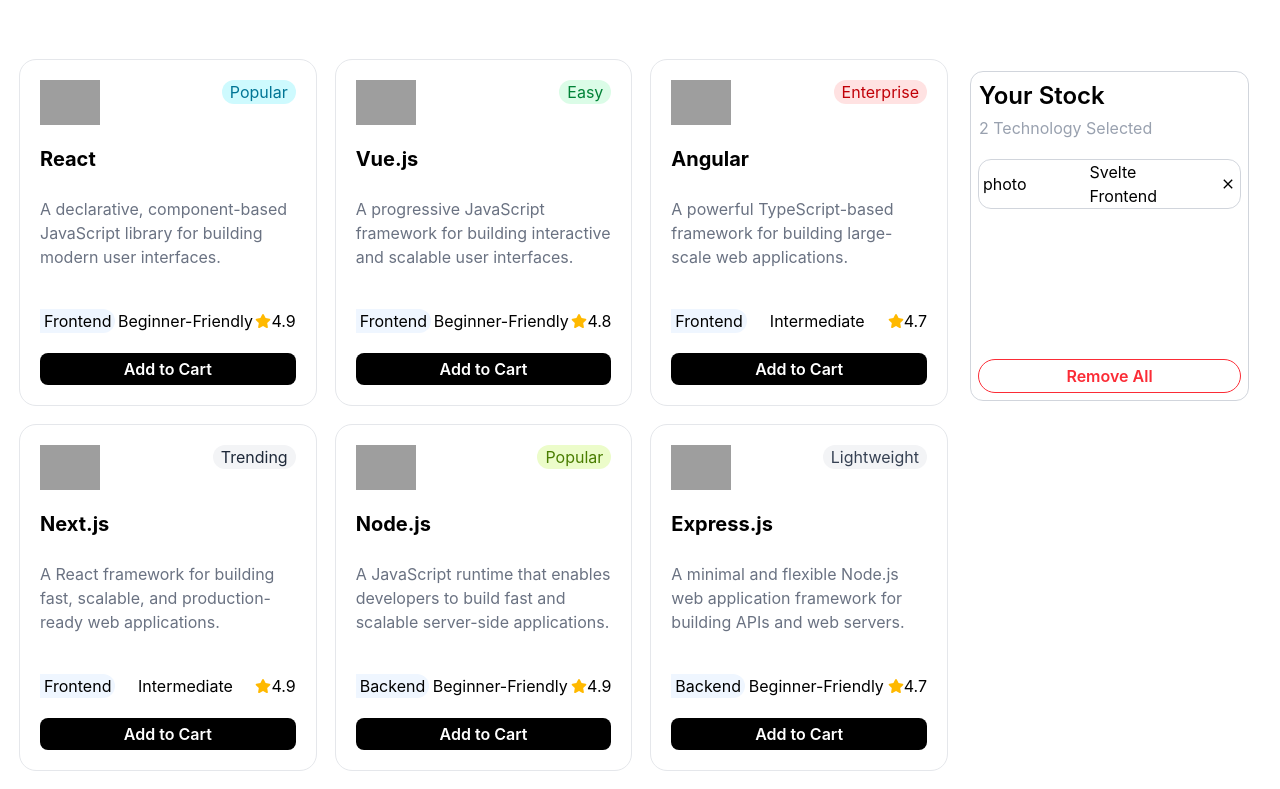
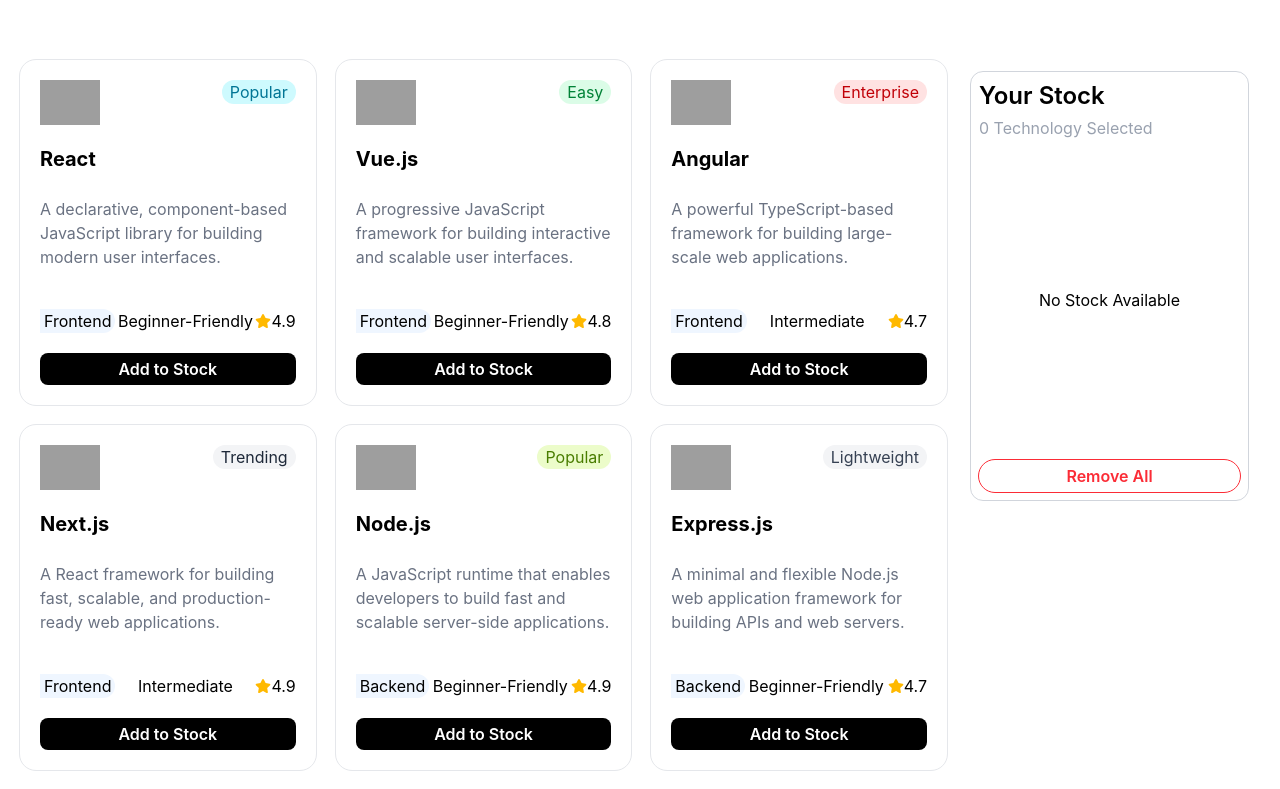
Before and after one commit to sayeedmahmuddevs/DevStack, a React (Vite) app: page / in a window 1280 px wide. Shown: the part 790-1579 px from the top of the page. Built offline with nearby package versions, Linux system fonts and the light colour scheme; grey boxes are pictures that could not be loaded.

Commit message:
Stock remove show functional Added

```diff
--- a/src/App.tsx
+++ b/src/App.tsx
@@ -1,3 +1,4 @@
+import Footer from "./Components/Footer";
 import MainBar from "./Components/Main/MainBar";
 import NavBar from "./Components/NavBar";
 
@@ -6,6 +7,8 @@
     <>
       <NavBar />
       <MainBar />
+      <Footer/>
+
     </>
   );
 }
--- /dev/null
+++ b/src/Components/Footer.tsx
@@ -0,0 +1,7 @@
+function Footer() {
+  return (
+    <div></div>
+  );
+}
+
+export default Footer;
--- a/src/Components/Main/CardBox.tsx
+++ b/src/Components/Main/CardBox.tsx
@@ -1,7 +1,6 @@
 import { Suspense, useState } from "react";
 import type { DataType } from "../../DataType";
 import TechnologiesList from "./TechnologiesList";
-
 
 function CardBox() {
   const dataStack = async (): Promise<DataType[]> => {
--- a/src/Components/Main/SingleTechCard.tsx
+++ b/src/Components/Main/SingleTechCard.tsx
@@ -7,9 +7,10 @@
 interface SingleCardType {
   data: SingleType;
   handleAdded : (value: string) => void
+  handleStock : (card:SingleType) => void
 }
 
-function SingleTechCard({ data, handleAdded }: SingleCardType) {
+function SingleTechCard({ data, handleAdded, handleStock }: SingleCardType) {
   const technologyColors: { [key: string]: string } = {
     react: "bg-cyan-100 text-cyan-700",
     vue: "bg-green-100 text-green-700",
@@ -24,6 +25,10 @@
     docker: "bg-sky-100 text-sky-700",
     git: "bg-orange-100 text-orange-700",
   };
+    const handleControl = () => {
+        handleAdded(data.id)
+        handleStock(data)
+    }
 
   return (
     <div className="p-5 outline outline-gray-200 rounded-2xl flex flex-col justify-between">
@@ -52,9 +57,9 @@
           </span>
         </div>
         <button
-        onClick={() => handleAdded(data.id)}
-        className={`bg-black text-white w-full rounded-lg mt-5 p-1 font-semibold hover:bg-gray-500 ${data.isAdd? "bg-gray-500": ""}`}>
-          Add to Cart
+        onClick={handleControl}
+        className={`bg-black text-white cursor-pointer w-full rounded-lg mt-5 p-1 font-semibold hover:bg-gray-500 ${data.isAdd? "bg-gray-500": ""}`}>
+          {data.isAdd? "Added to Stock" : "Add to Stock"}
         </button>
       </div>
     </div>
--- a/src/Components/Main/StockCard.tsx
+++ b/src/Components/Main/StockCard.tsx
@@ -1,26 +1,58 @@
 import { MdClose } from "react-icons/md";
+import type { DataType } from "../../DataType";
 
+type SingleType = DataType & {
+  isAdd: boolean;
+};
+interface StockCardProps {
+  stock: SingleType[];
+  handleRemove: (id: string) => void;
+  handleRemoveAll: () => void;
+}
 
-function StockCard() {
+function StockCard({ stock, handleRemove, handleRemoveAll }: StockCardProps) {
   return (
     <div className="sticky top-20 outline-1 outline-gray-300 rounded-xl p-2">
       <h2 className="text-2xl font-semibold">Your Stock</h2>
-      <span className="text-gray-400 mt-1 block">2 Technology Selected</span>
-      <div className="mt-5 flex flex-col gap-2 h-50">
-        <div className="flex justify-between items-center outline-1 outline-gray-300 rounded-xl px-1">
-          <div>photo</div>
-          <div>
-            <h4>Svelte</h4>
-            <p>Frontend</p>
+      <span className="text-gray-400 mt-1 block">
+        {stock.length} Technology Selected
+      </span>
+      <div className="mt-5 px-1 flex flex-col gap-2 h-70 overflow-y-scroll scrollbar-none">
+        {stock.length === 0 ? (
+          <div className="h-full w-full flex justify-center items-center">
+            <p>No Stock Available</p>
           </div>
-          <button><MdClose/></button>
-        </div>
+        ) : (
+          stock.map((card) => (
+            <div className="flex justify-between items-center outline-1 outline-gray-300 rounded-xl px-1 mt-2">
+              <div className="flex gap-10  items-center">
+                <div>
+                  <img className="w-8" src={card.icon} alt={card.name} />
+                </div>
+                <div>
+                  <h4 className="font-semibold">{card.name}</h4>
+                  <p className="text-sm">{card.category}</p>
+                </div>
+              </div>
 
+              <button
+                className="cursor-pointer "
+                onClick={() => handleRemove(card.id)}
+              >
+                <MdClose />
+              </button>
+            </div>
+          ))
+        )}
       </div>
-      <button className="w-full outline-1 py-1 rounded-2xl text-red-500 hover:bg-red-400 hover:text-white cursor-pointer font-semibold">Remove All</button>
-
+      <button
+        onClick={() => handleRemoveAll()}
+        className="w-full outline-1 py-1 rounded-2xl text-red-500 hover:bg-red-400 hover:text-white cursor-pointer font-semibold mt-5"
+      >
+        Remove All
+      </button>
     </div>
-  )
+  );
 }
 
-export default StockCard
+export default StockCard;
--- a/src/Components/Main/TechnologiesList.tsx
+++ b/src/Components/Main/TechnologiesList.tsx
@@ -4,8 +4,8 @@
 import StockCard from "./StockCard";
 
 type NewListType = DataType & {
-  isAdd :boolean
-}
+  isAdd: boolean;
+};
 interface TechnologiesType {
   data: Promise<DataType[]>;
 }
@@ -15,27 +15,55 @@
 
   const [NewDataList, setNewDataList] = useState<NewListType[]>(
     dataStack.map((tec) => ({ ...tec, isAdd: false })),
-  )
+  );
+  //   Added
+  const handleAdded = (value: string) => {
+    setNewDataList((pre) =>
+      pre.map((tec) => (tec.id === value ? { ...tec, isAdd: true } : tec)),
+    );
+  };
 
-  const handleAdded = (value:string) =>{
+  //   stockCart
+  const [stock, setStock] = useState<NewListType[]>([]);
+
+  const handleStock = (card: NewListType) => {
+    setStock((pre) =>
+      pre.some((item) => item.id === card.id) ? pre : [...pre, card],
+    );
+  };
+
+  // remove card
+  const handleRemove = (id: string) => {
+    setStock((pre) => pre.filter((pr) => pr.id !== id));
     setNewDataList((pre) =>
-        pre.map(tec =>
-            tec.id === value? {...tec, isAdd: true} : tec
-        )
-    )
-  }
-  console.log(NewDataList)
+      pre.map((tec) => (tec.id === id ? { ...tec, isAdd: false } : tec)),
+    );
+  };
+
+  // RemoveAll
+  const handleRemoveAll = () => {
+    setNewDataList((pre) => pre.map((tec) => ({ ...tec, isAdd: false })));
+    setStock((pre) => pre.filter((pr) => !pr.id));
+  };
 
   return (
     <div className="grid xl:grid-cols-4 md:grid-cols-3 sm:grid-cols-1 gap-3">
       <div className="col-span-1 xl:col-span-3 md:col-span-2 sm:col-span-1 grid sm:grid-cols-1 lg:grid-cols-2 xl:grid-cols-3 gap-5">
         {NewDataList.map((tec) => (
-          <SingleTechCard key={tec.id} data={tec} handleAdded ={handleAdded} />
+          <SingleTechCard
+            key={tec.id}
+            data={tec}
+            handleAdded={handleAdded}
+            handleStock={handleStock}
+          />
         ))}
       </div>
       <div className="col-span-1 top-0 p-3 ">
-        <StockCard/>
-
+        <StockCard
+          stock={stock}
+          handleRemove={handleRemove}
+          handleRemoveAll={handleRemoveAll}
+        />
       </div>
     </div>
   );
```
Also changed, not shown: src/Components/Main/HeroSection.tsx (+12 -7 lines), src/Components/Main/MainBar.tsx (+7 -10 lines).
